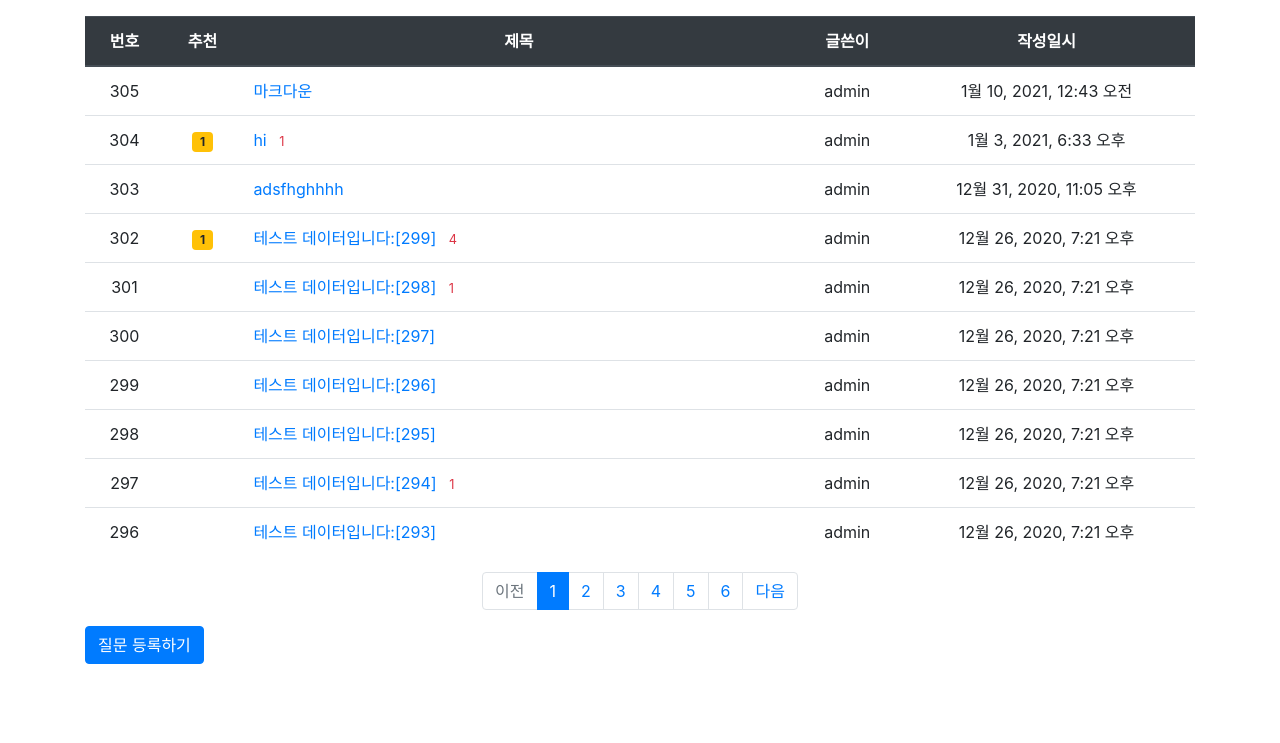
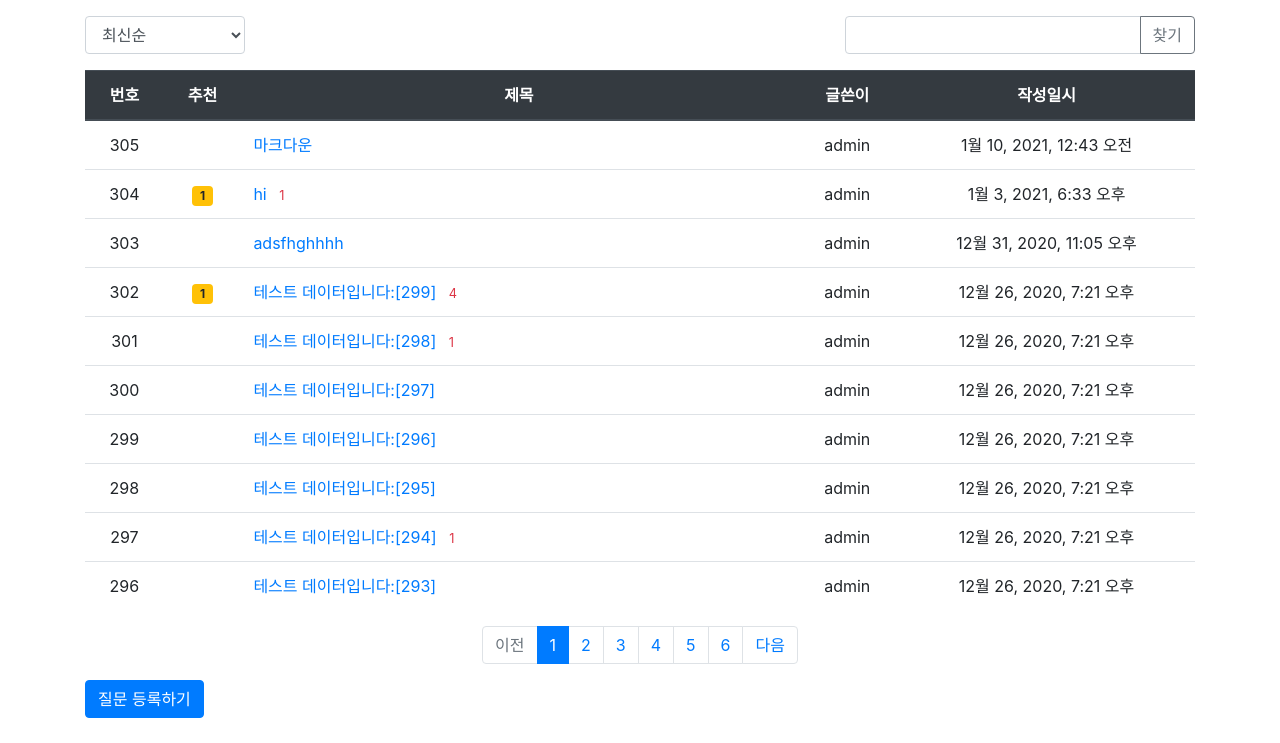
Before and after one commit to yunsell/pyquiz, a Django app: page /pyquiz/ in a window 1280 px wide. Shown: the part 57-800 px from the top of the page. Run offline with Django 3.2, Linux system fonts and the light colour scheme; data comes from the database, SQL or seed files in the repository; some libraries are stand-ins or nearby versions.

Commit message:
pyquiz 2.4 ver

```diff
--- a/pyquiz/views/base_views.py
+++ b/pyquiz/views/base_views.py
@@ -2,6 +2,7 @@ from django.shortcuts import render, get_object_or_404, redirect
 from django.utils import timezone
 from ..models import Question, Answer, Comment
 from django.core.paginator import Paginator
+from django.db.models import Q, Count
 
 
 def index(request):
@@ -10,15 +11,31 @@ def index(request):
     """
     # 입력 파라미터
     page = request.GET.get('page', '1') # 페이지
+    kw = request.GET.get('kw', '') # 검색어
+    so = request.GET.get('so', 'recent') # 정렬기준
 
-    # 조회
-    question_list = Question.objects.order_by('-create_date') # 질문목록 데이터//작성일시 역순
+    # 정렬
+    if so == 'recommend':
+        question_list = Question.objects.annotate(num_voter=Count('voter')).order_by('-num_voter', '-create_date')
+    elif so == 'popular':
+        question_list = Question.objects.annotate(num_answer=Count('answer')).order_by('-num_answer', '-create_date')
+    else: # recent 인기순일시 댓글이 많이 달린 순서로 정렬 된다.
+        question_list = Question.objects.order_by('-create_date')
+
+    # 검색
+    if kw:
+        question_list = question_list.filter(
+            Q(subject__icontains=kw) |  # 제목검색
+            Q(content__icontains=kw) |  # 내용검색
+            Q(author__username__icontains=kw) |  # 질문 글쓴이검색
+            Q(answer__author__username__icontains=kw)  # 답변 글쓴이검색
+        ).distinct()
 
     # 페이징처리
-    paginator = Paginator(question_list, 10) # 페이지당 1개씩 보여주기
+    paginator = Paginator(question_list, 10) # 페이지당 10개씩 보여주기
     page_obj = paginator.get_page(page)
 
-    context = {'question_list': page_obj}
+    context = {'question_list': page_obj, 'page': page, 'kw': kw, 'so': so}
 
     return render(request, 'pyquiz/question_list.html', context)
 
--- a/templates/pyquiz/question_list.html
+++ b/templates/pyquiz/question_list.html
@@ -1,8 +1,22 @@
 {% extends 'base.html' %}
 {% load pyquiz_filter %}
 {% block content %}
-
 <div class="container my-3">
+    <div class="row justify-content-between my-3">
+        <div class="col-2">
+            <select class="form-control so">
+                <option value="recent" {% if so == 'recent' %}selected{% endif %}>최신순</option>
+                <option value="recommend" {% if so == 'recommend' %}selected{% endif %}>추천순</option>
+                <option value="popular" {% if so == 'popular' %}selected{% endif %}>인기순</option>
+            </select>
+        </div>
+        <div class="col-4 input-group">
+            <input type="text" class="form-control kw" value="{{ kw|default_if_none:'' }}">
+            <div class="input-group-append">
+                <button class="btn btn-outline-secondary" type="button" id="btn_search">찾기</button>
+            </div>
+        </div>
+    </div>
     <table class="table">
         <thead>
         <tr class="text-center thead-dark">
@@ -49,7 +63,7 @@
         <!-- 이전페이지 -->
         {% if question_list.has_previous %}
         <li class="page-item">
-            <a class="page-link" href="?page={{ question_list.previous_page_number }}">이전</a>
+            <a class="page-link" data-page="{{ question_list.previous_page_number }}" href="#">이전</a>
         </li>
         {% else %}
         <li class="page-item disabled">
@@ -61,11 +75,11 @@
         {% if page_number >= question_list.number|add:-5 and page_number <= question_list.number|add:5 %} <!-- 좌우로 5개씩 보이게 함 -->
             {% if page_number == question_list.number %}
             <li class="page-item active" aria-current="page">
-                <a class="page-link" href="?page={{ page_number }}">{{ page_number }}</a>
+                <a class="page-link" data-page="{{ page_number }}" href="#">{{ page_number }}</a>
             </li>
             {% else %}
             <li class="page-item">
-                <a class="page-link" href="?page={{ page_number }}">{{ page_number }}</a>
+                <a class="page-link" data-page="{{ page_number }}" href="#">{{ page_number }}</a>
             </li>
             {% endif %}
         {% endif %}
@@ -73,7 +87,7 @@
         <!-- 다음페이지 -->
         {% if question_list.has_next %}
         <li class="page-item">
-            <a class="page-link" href="?page={{ question_list.next_page_number }}">다음</a>
+            <a class="page-link" data-page="{{ question_list.next_page_number }}" href="#">다음</a>
         </li>
         {% else %}
         <li class="page-item disabled">
@@ -84,4 +98,32 @@
 <!-- 페이징처리 끝 -->
     <a href="{% url 'pyquiz:question_create' %}" class="btn btn-primary">질문 등록하기</a>
 </div>
+<form id="searchForm" method="get" action="{% url 'index' %}">
+    <input type="hidden" id="kw" name="kw" value="{{ kw|default_if_none:'' }}">
+    <input type="hidden" id="page" name="page" value="{{ page }}">
+    <input type="hidden" id="so" name="so" value="{{ so }}">
+</form>
 {% endblock %}
+
+{% block script %}
+<script type='text/javascript'>
+$(document).ready(function(){
+    $(".page-link").on('click', function() {
+        $("#page").val($(this).data("page"));
+        $("#searchForm").submit();
+    });
+
+    $("#btn_search").on('click', function() {
+        $("#kw").val($(".kw").val());
+        $("#page").val(1);  // 검색버튼을 클릭할 경우 1페이지부터 조회한다.
+        $("#searchForm").submit();
+    });
+
+    $(".so").on('change', function() {
+        $("#so").val($(this).val());
+        $("#page").val(1);
+        $("#searchForm").submit();
+    });
+});
+</script>
+{% endblock %}
```
Also changed, not shown: README.md.
